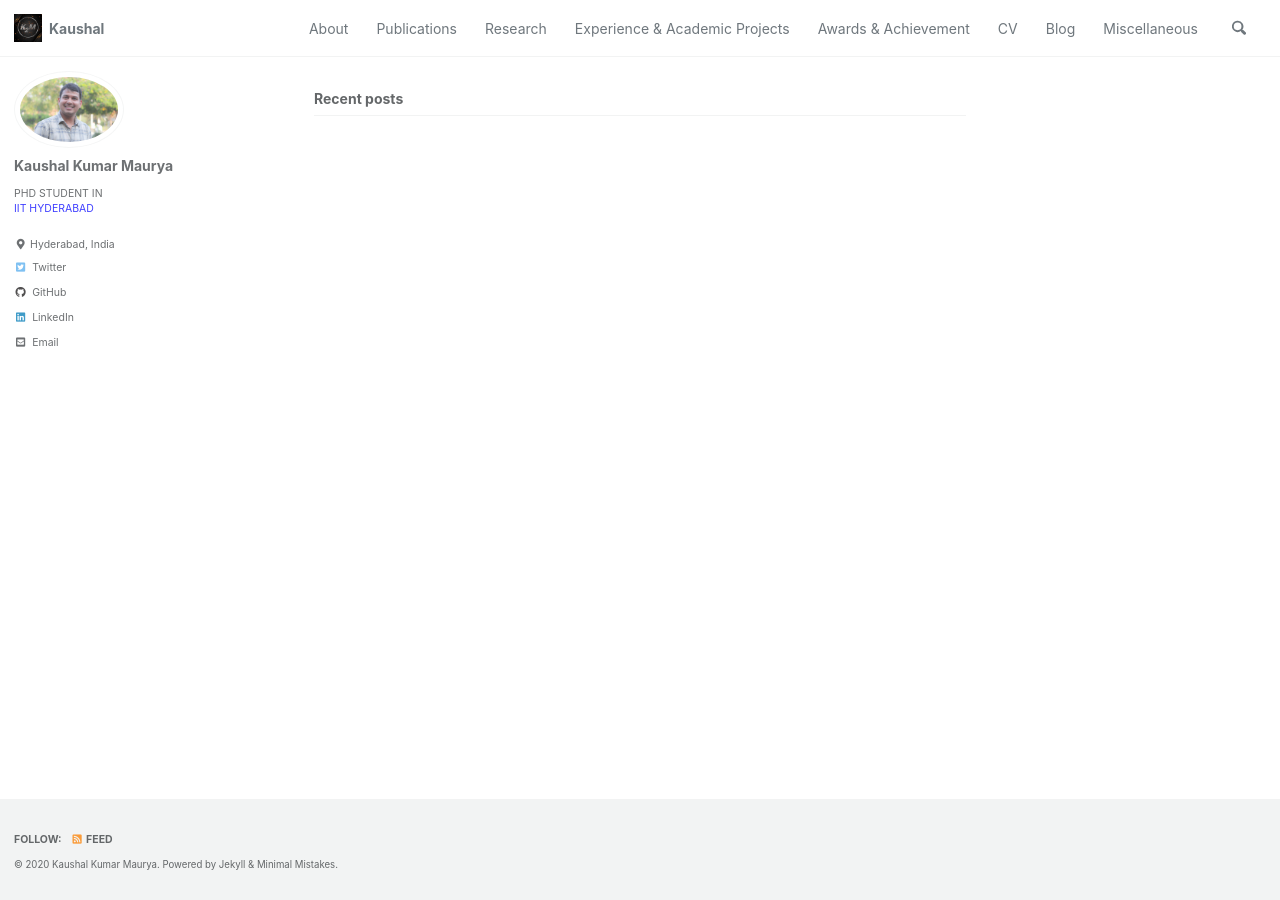
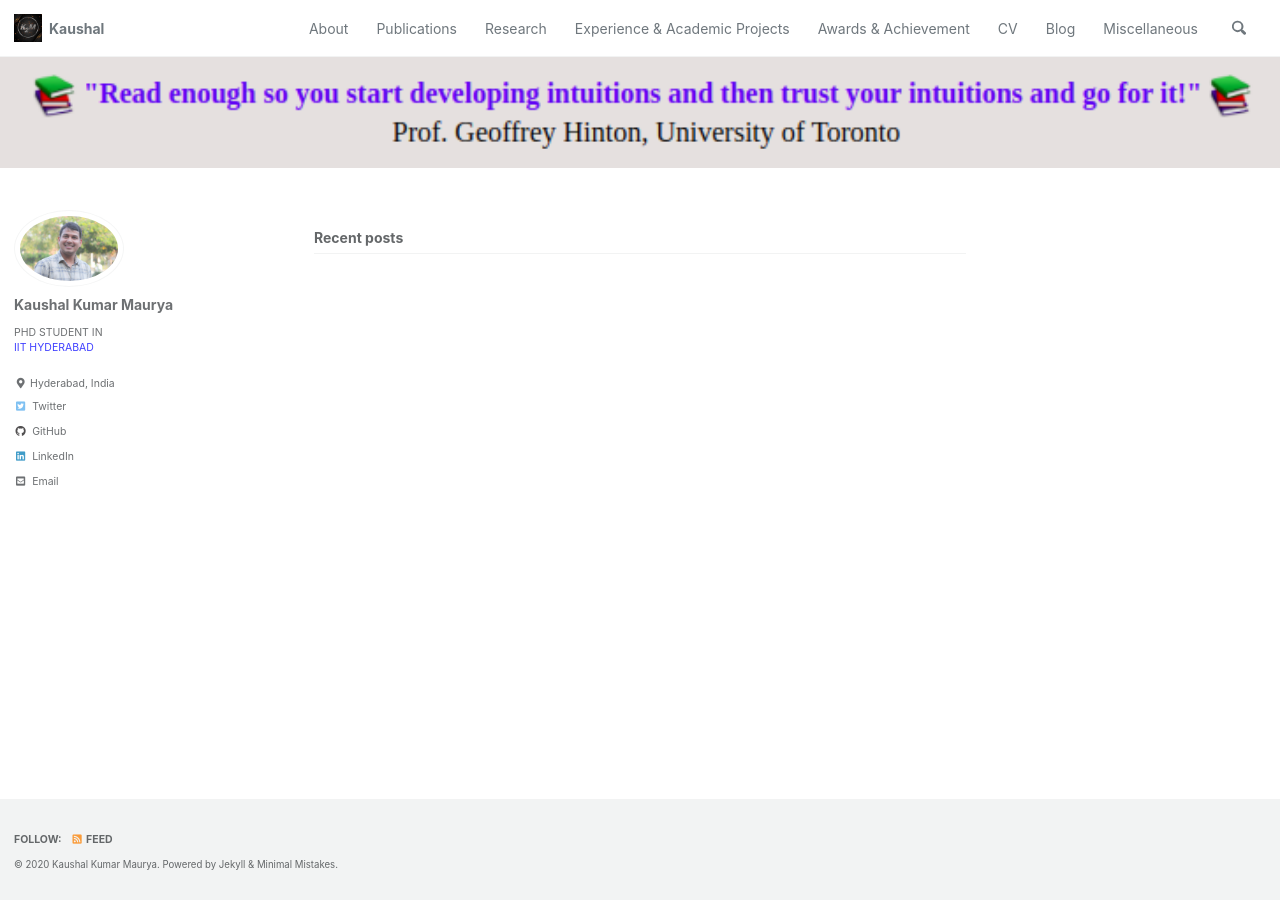
Before and after one commit to harshayelleni/harshayelleni.github.io, a Jekyll site: the page built from index.html, in a window 1280 px wide. Built offline with Jekyll 4.4.1, drawn with Linux system fonts in a browser that asks for light colours; cached includes are drawn as plain includes; the list of posts is cut into pages by our own code.

Commit message:
doing modifications

```diff
--- a/index.html
+++ b/index.html
@@ -1,5 +1,6 @@
 ---
 layout: home
 author_profile: true
-
+header:
+   image: "assets/images/quote.png"
 ---
```
Also changed, not shown: assets/images/quote.png (added).
